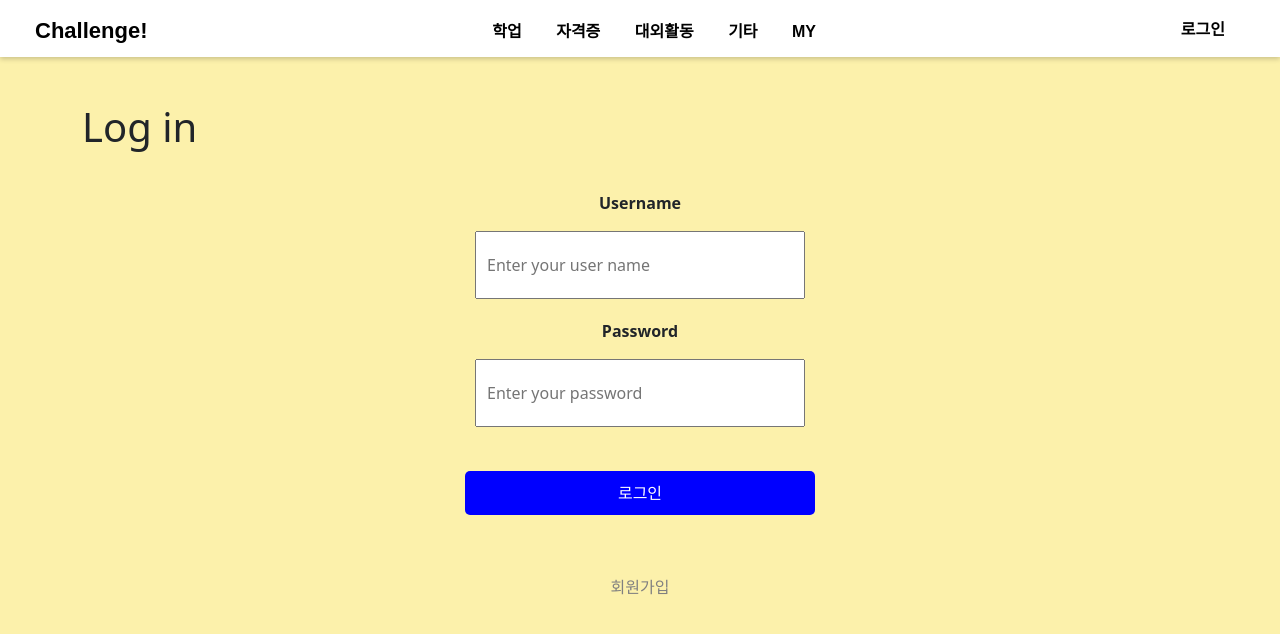
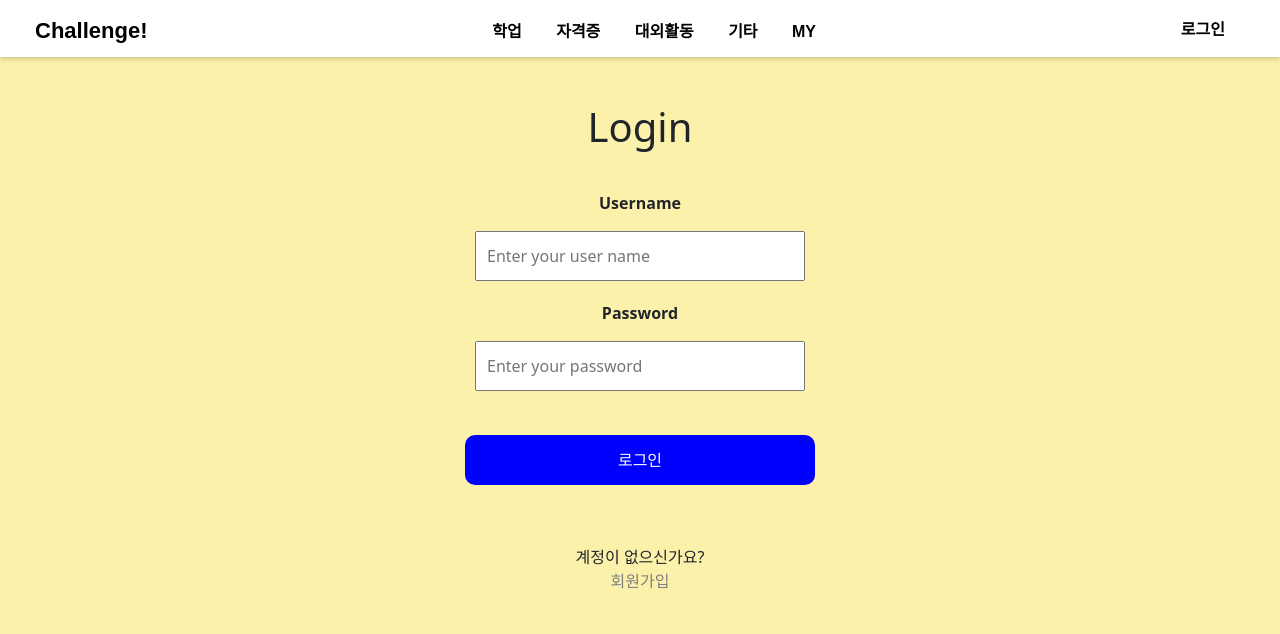
Before and after one commit to 2023-CodewithDuksung/2023-CodeWithDS-05, a Django app: page /auth/login/ in a window 1280 px wide. Shown: the top 634 px of the page. Run offline with Django 4.2, Linux system fonts and the light colour scheme; data comes from the database, SQL or seed files in the repository; both versions use the stored data as it was after the commit; some libraries are stand-ins or nearby versions.

Commit message:
백+프론트

```diff
--- a/mypage/templates/mypage/login.html
+++ b/mypage/templates/mypage/login.html
@@ -20,7 +20,6 @@
 
         /* Log in 제목 */
         h1 {
-            text-align: left;
             margin: 20px 0px;
         }
 
@@ -37,6 +36,7 @@
             margin-bottom: 20px;
             padding: 20px 10px;
             width: 330px;
+            height: 50px;
         }
 
         /* 로그인 버튼 스타일 */
@@ -46,8 +46,9 @@
             color: white; /* 글씨색을 흰색으로 설정 */
             padding: 10px 20px; /* 상하 10px, 좌우 20px 여백 */
             border: none; /* 테두리 없음 */
-            border-radius: 5px; /* 둥근 모서리 적용 */
+            border-radius: 10px; /* 둥근 모서리 적용 */
             cursor: pointer;
+            font-size: 16px;
         }
 
         /* 로그인 버튼 호버 */
@@ -68,12 +69,12 @@
 {% include 'board/menubar.html' %}<br>
 
     <div class="container mx-auto text-center" id="login_body">
-        <!--{% if user.is_authenticated %}
+        {% if user.is_authenticated %}
         로그인성공!
         {{ user.username }}님 환영합니다.
         <a href="{% url 'user:logout' %}">로그아웃</a>
-        {% else %}-->
-        <h1>Log in</h1>
+        {% else %}
+        <h1>Login</h1>
         <form class="login-box" method="POST" action="{% url 'user:login' %}">
             {% csrf_token %}
             <p>Username</p>
@@ -84,7 +85,7 @@
             <br><br>
             <input id="login-button" type="submit" value="로그인">
         </form>
-        <a id="signup" href="{% url 'user:signup' %}">회원가입</a>
+        계정이 없으신가요? <a id="signup" href="{% url 'user:signup' %}">회원가입</a>
         {% endif %}
     </div>
 </body>
```
Also changed, not shown: db.sqlite3.
